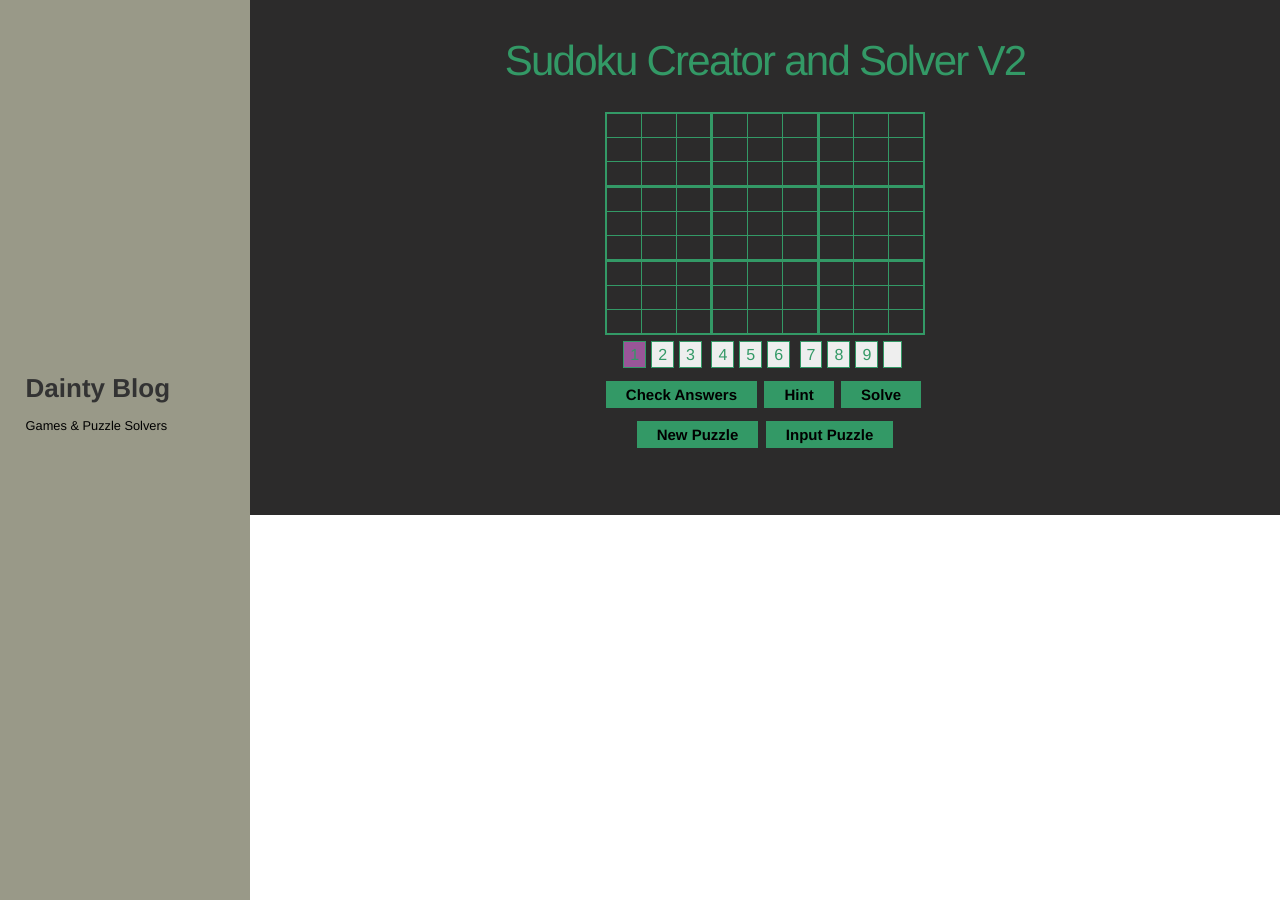
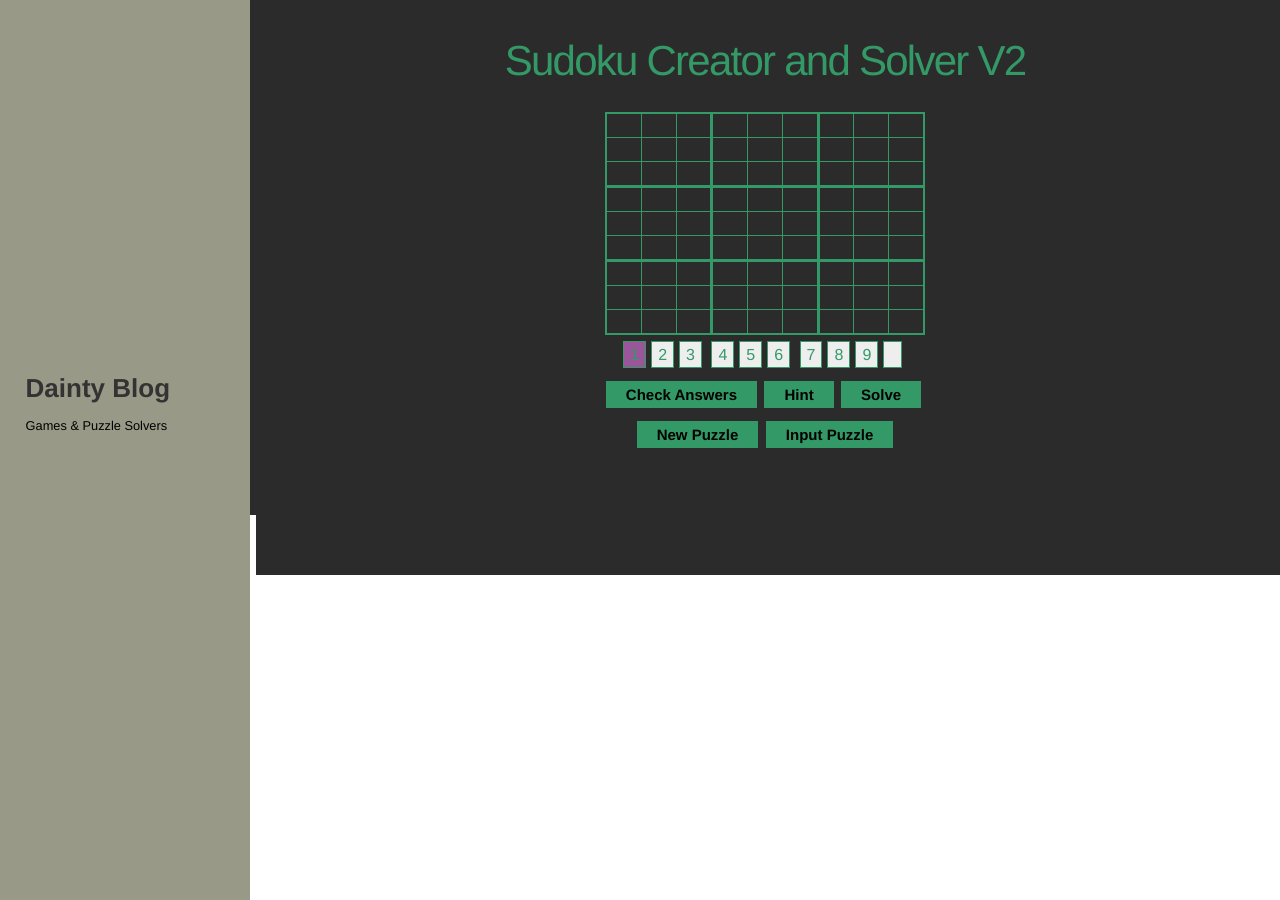
Before and after one commit to PayamBen/PayamBen.github.io, a Jekyll site: the page built from sudokuV2.html, in a window 1280 px wide. Built offline with Jekyll 4.4.1, drawn with Linux system fonts in a browser that asks for light colours.

Commit message:
Update sudokuV2.html

```diff
--- a/sudokuV2.html
+++ b/sudokuV2.html
@@ -31,6 +31,9 @@ permalink: /sudoku-solver-v2/
 	}
 	.site-header  {
 		background-color:#999988
+	}
+	.site-footer {
+		background-color:rgb(44, 43, 43)
 	}
 	table {
 		border: solid 1px;
```
